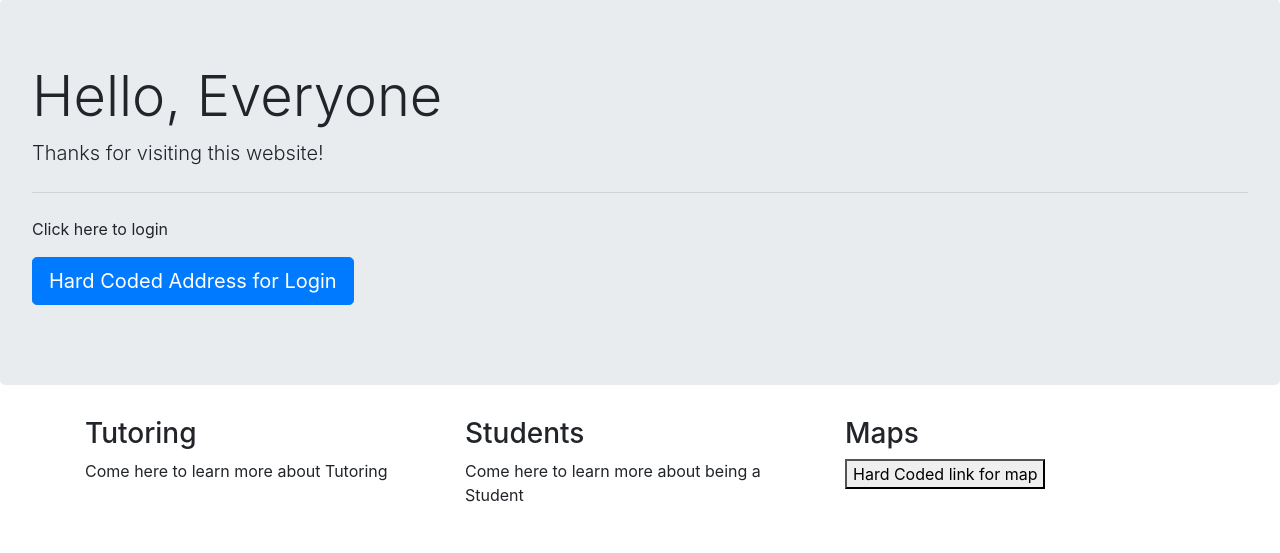
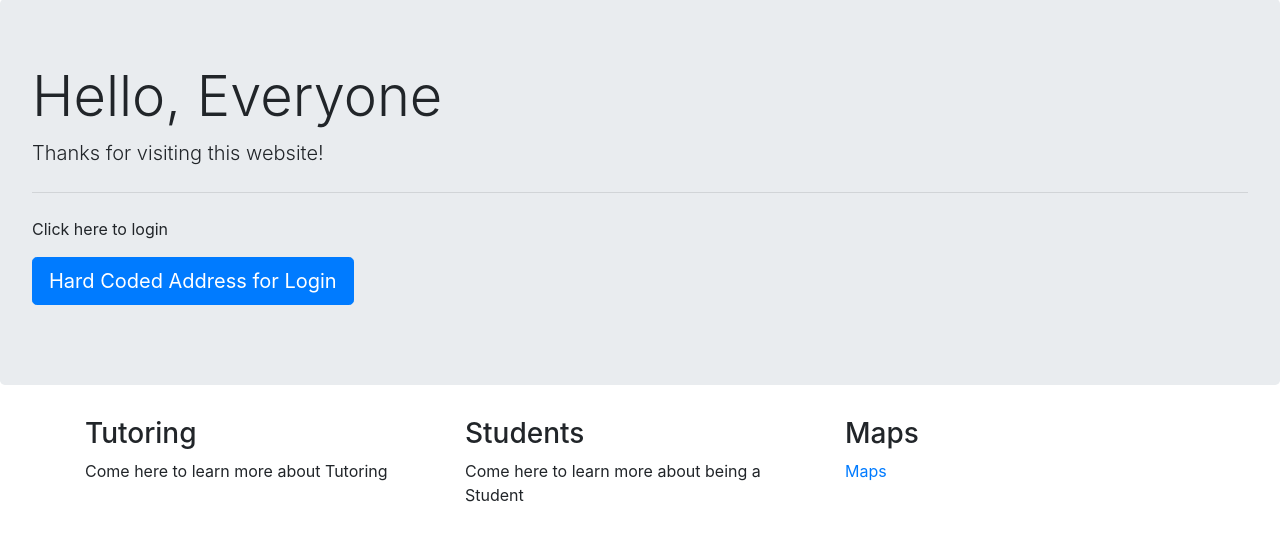
Before and after one commit to asz9qm/CS3240-Project, a Django app: page / in a window 1280 px wide. Shown: the part 57-610 px from the top of the page. Run offline with Django 3.2, Linux system fonts and the light colour scheme; some libraries are stand-ins or nearby versions.

Commit message:
fixed buttom problem

```diff
--- a/templates/main/main.html
+++ b/templates/main/main.html
@@ -80,11 +80,7 @@
 
             <div class="col-md-4">
               <h3> Maps </h3>
-              <div>
-                <button type= "button" href = "http://127.0.0.1:8000/maps">
-                  Hard Coded link for map
-                </button>
-              </div>
+              <a href="http://127.0.0.1:8000/maps">Maps</a>
 
           </div>
 
```
